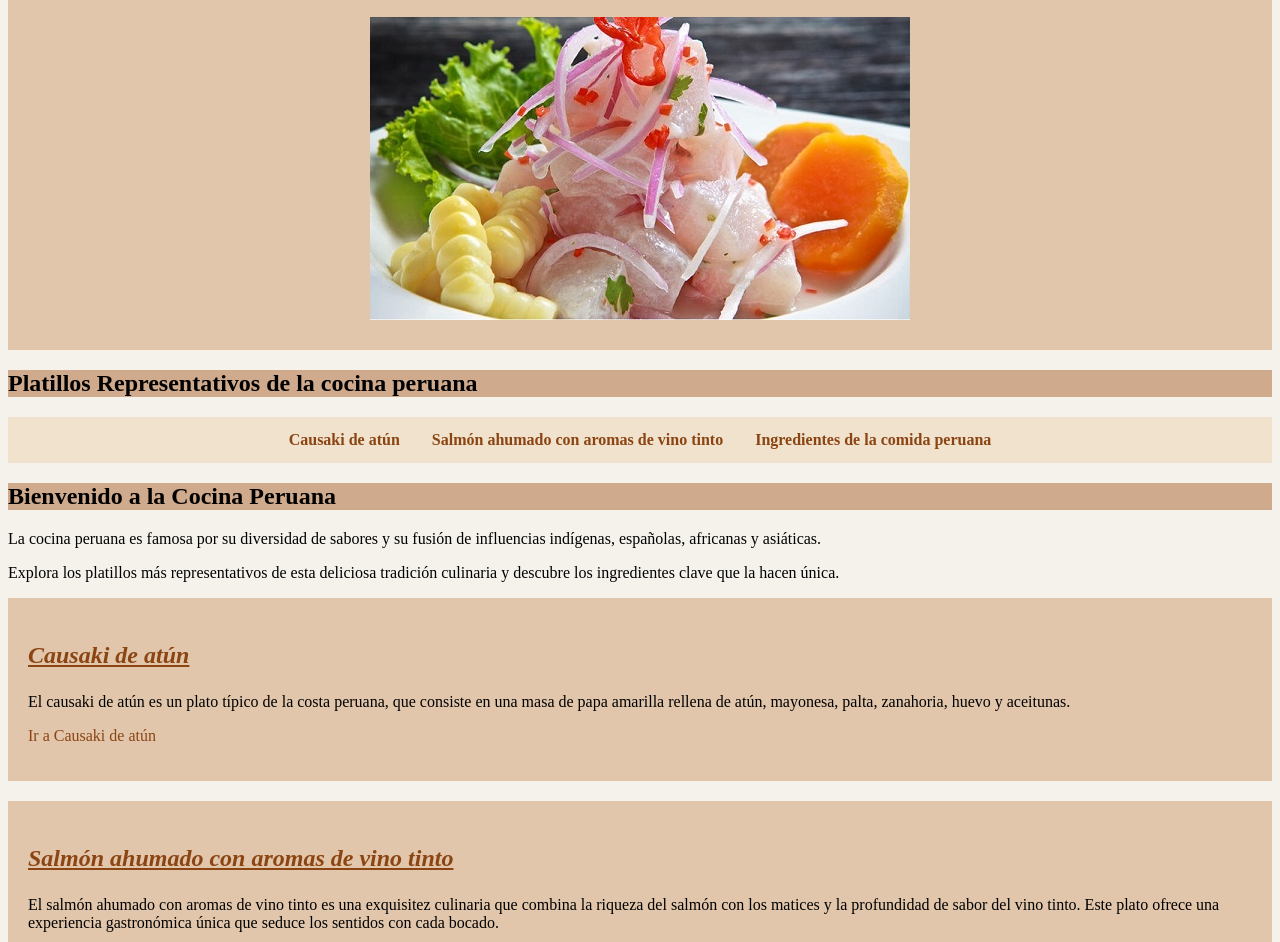
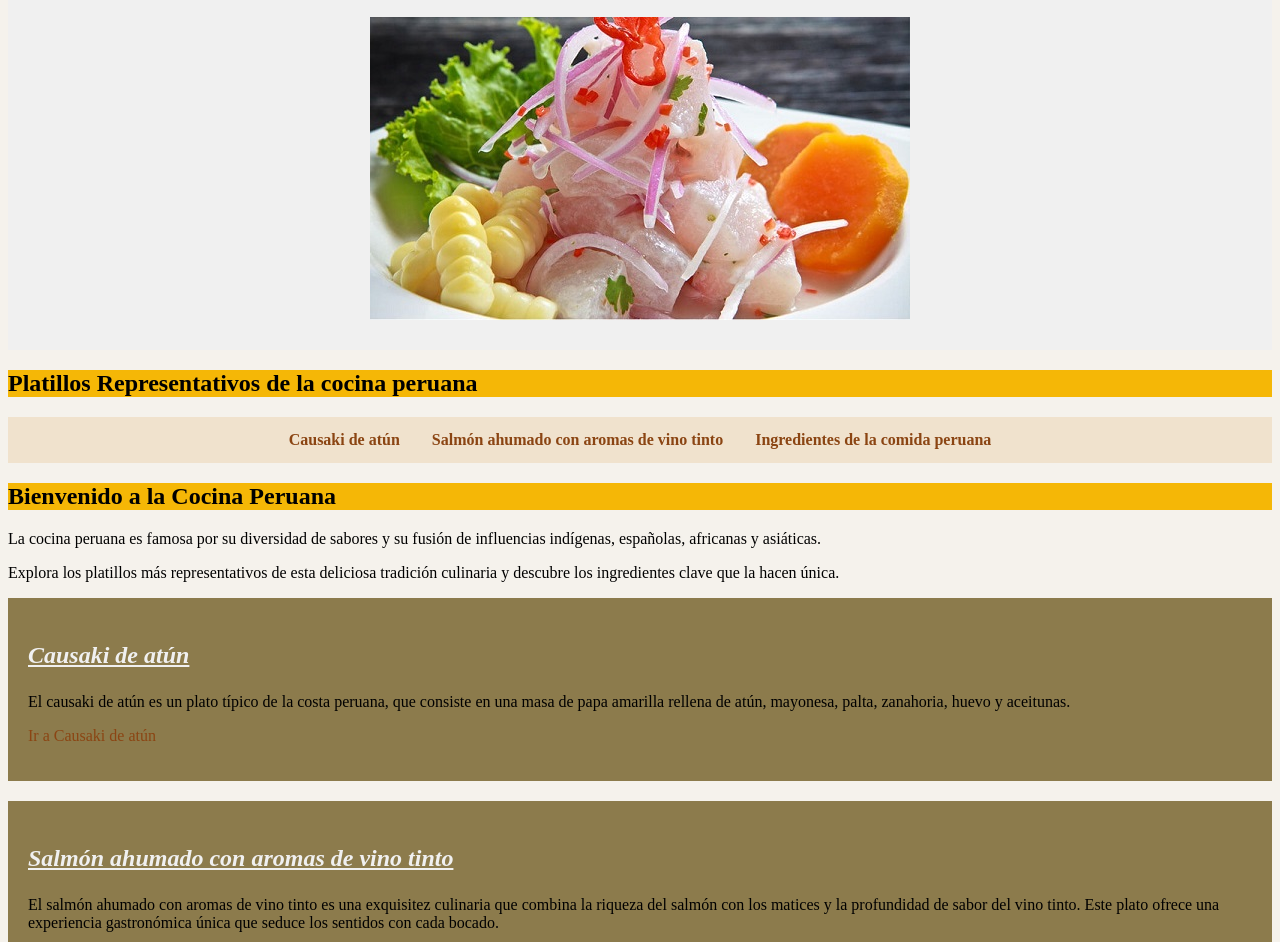
Before and after one commit to llyroal19/Ejercicio1CSS, a plain HTML site: page index.html in a window 1280 px wide. Shown: the part 140-1082 px from the top of the page. Drawn offline with Linux system fonts and the light colour scheme.

Commit message:
ajuste final

```diff
--- a/estilos.css
+++ b/estilos.css
@@ -1,6 +1,6 @@
 /* Estilos para el encabezado */
 header {
-    background-color: #e1c6ac;
+    background-color: #f0f0f0;
     padding: 30px;
   }
 
@@ -11,7 +11,7 @@ header {
     text-align: center;
   }
   h2 {
-    background-color: #d0aa8c;
+    background-color: #f5b706;
     /*color: #d5b191;*/
     font-size: 24px;
     font-weight:bolder;
@@ -54,20 +54,20 @@ header {
   }
 
   nav li a:hover {
-    background-color: #8B4513;
+    background-color: #f5b706;
     color: #2c6d58;
   }
 
   /* Estilos para los artículos */
   article {
-    background-color: #e1c6ac;
+    background-color: #8c7b4c;
     padding: 20px;
     margin-bottom: 20px;
   }
 
   h3 {
     font-size: 24px;
-    color: #8B4513;
+    color: #f0f0f0;
 
     font-style: italic;
     text-decoration: underline;
@@ -75,7 +75,7 @@ header {
 
   /* Estilos para el pie de página */
   footer {
-    background-color: #b49a6e;
+    background-color: #f5b706;
     text-align: center;
     padding: 20px;
     }
```
